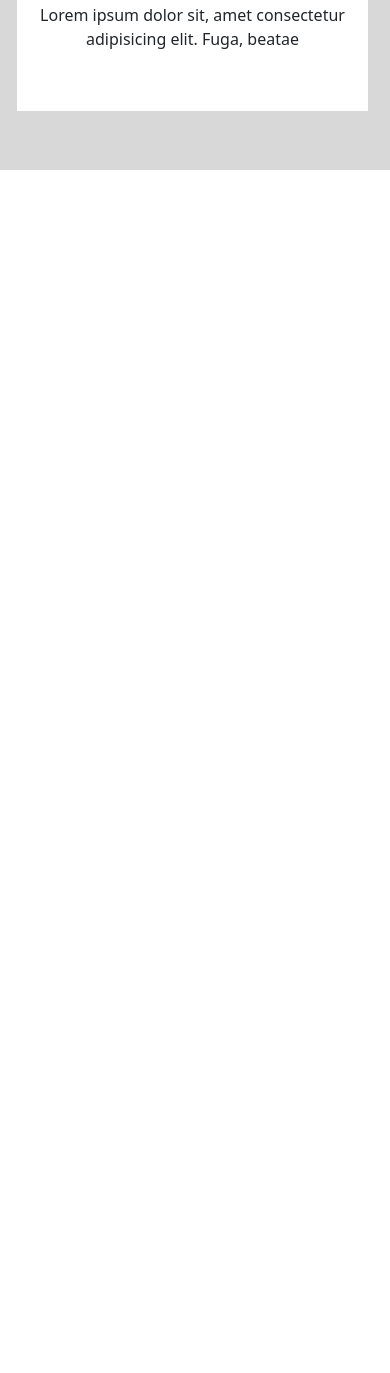
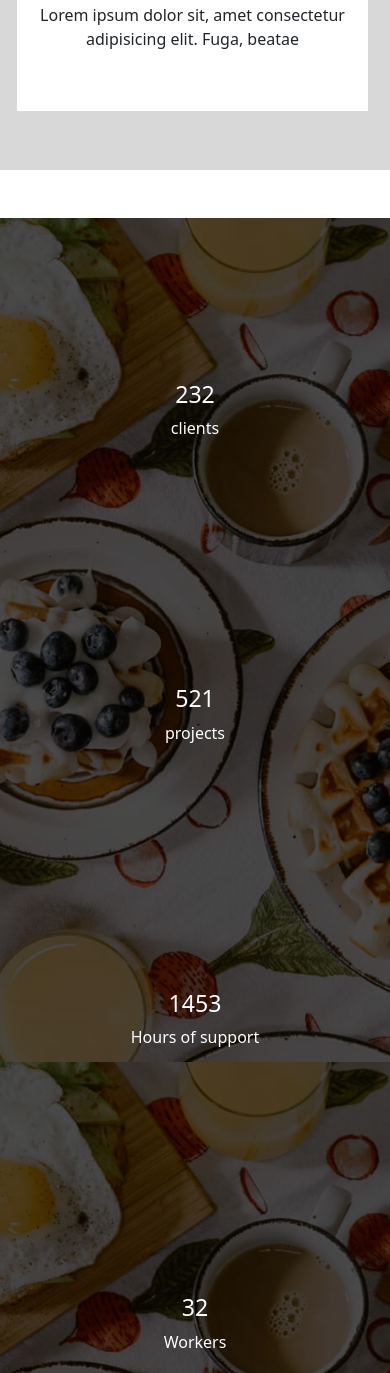
Before and after one commit to essalmimohamed1/final-project-Dom-essalmi-mohamed, a plain HTML site: page index.html in a window 390 px wide. Shown: the part 4944-6317 px from the top of the page. Before the commit the page ends 5114 px from the top, so only its background shows below. Drawn offline with nearby package versions, Linux system fonts and the light colour scheme.

Commit message:
section 4

```diff
--- a/index.html
+++ b/index.html
@@ -162,7 +162,7 @@
                 </div>
             </section>
         <!-- section 3 -->
-            <section class="pt-5">
+            <section class="pt-5 pb-5">
                 <div class="divsection3">
                     <div class="divdiv1section3">
                         <h1>why Chose Yummy?</h1>
@@ -193,6 +193,28 @@
                     </div>
                 </div>
             </section>
+
+            <!-- section 4 -->
+            <section>
+                <div class="sec4 d-lg-flex flex-lg-row  justify-content-lg-around d-flex flex-column justify-content-around text-center  pt-5  text-white bg-black">
+                    <div class="z-3 sec4-div1 ">
+                        <h3>232</h3>
+                        <p>clients</p>
+                    </div>
+                    <div class="z-3 ">
+                        <h3>521</h3>
+                        <p>projects</p>
+                    </div>
+                    <div class="z-3">
+                        <h3>1453</h3>
+                        <p>Hours of support</p>
+                    </div>
+                    <div class="z-3">
+                        <h3>32</h3>
+                        <p>Workers</p>
+                    </div>
+                </div>
+            </section>
         </main>
 
         <script src="./node_modules/bootstrap/dist/js/bootstrap.bundle.js"></script>
--- a/src/sass/module/home/_main.scss
+++ b/src/sass/module/home/_main.scss
@@ -159,7 +159,23 @@
 
 }
 // * section 4
-
+.sec4{
+    background-image: url(../../../../public/img/stats-bg.jpg);
+    background-size: cover;
+    height: 30vh;
+    background-attachment: fixed;
+    position: relative;
+    &::before{
+        content: "";
+        top: 0;
+        position: absolute;
+        background-color: black;
+        z-index: 1;
+        opacity: 70%;
+        width: 98.8vw;
+        height: 100%;
+    }
+}
 
 @media (max-width: 430px){
     .divsection1{
@@ -319,4 +335,18 @@
             }
         }
     }
+
+    .sec4{
+        height: 150vh;
+        &::before{
+            content: "";
+            width: 100%;
+        }
+        .sec4-div1{
+            width: 100vw;
+            h3{
+                width: 100vw;
+            }
+        }
+    }
 }
```
Also changed, not shown: public/css/app.css, 1 other file.
